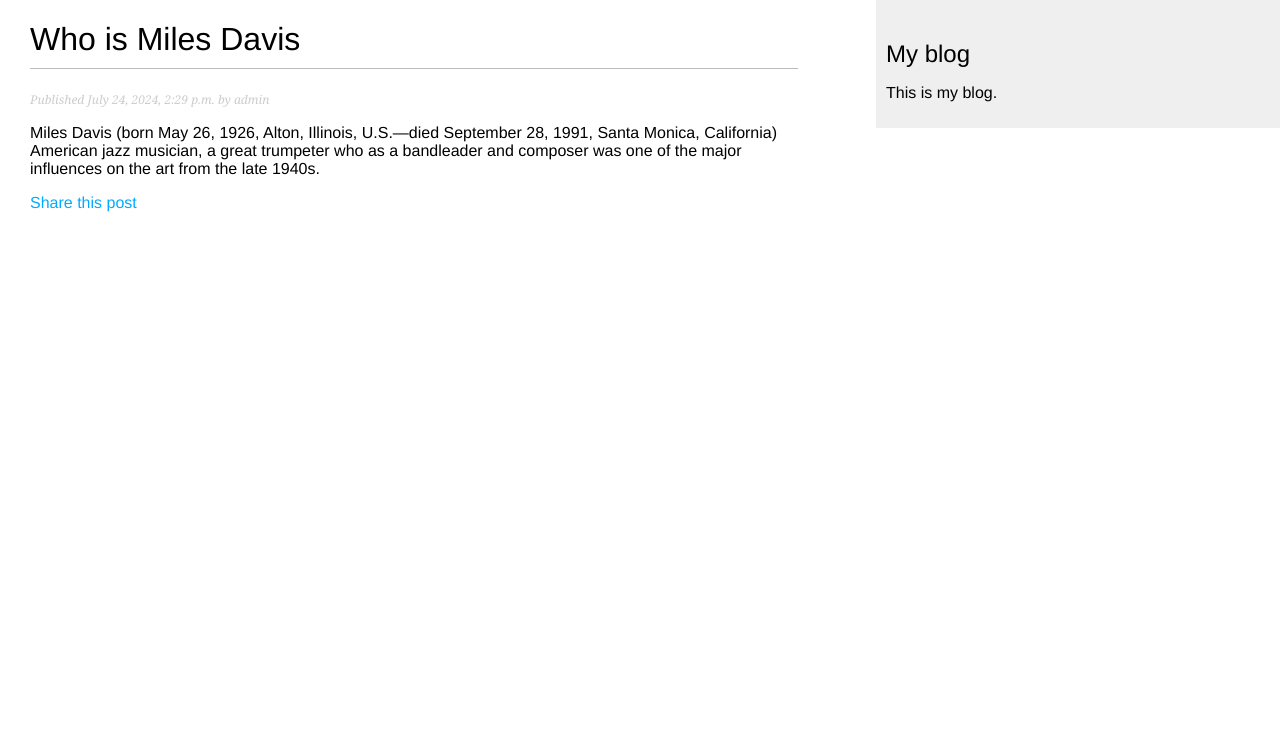
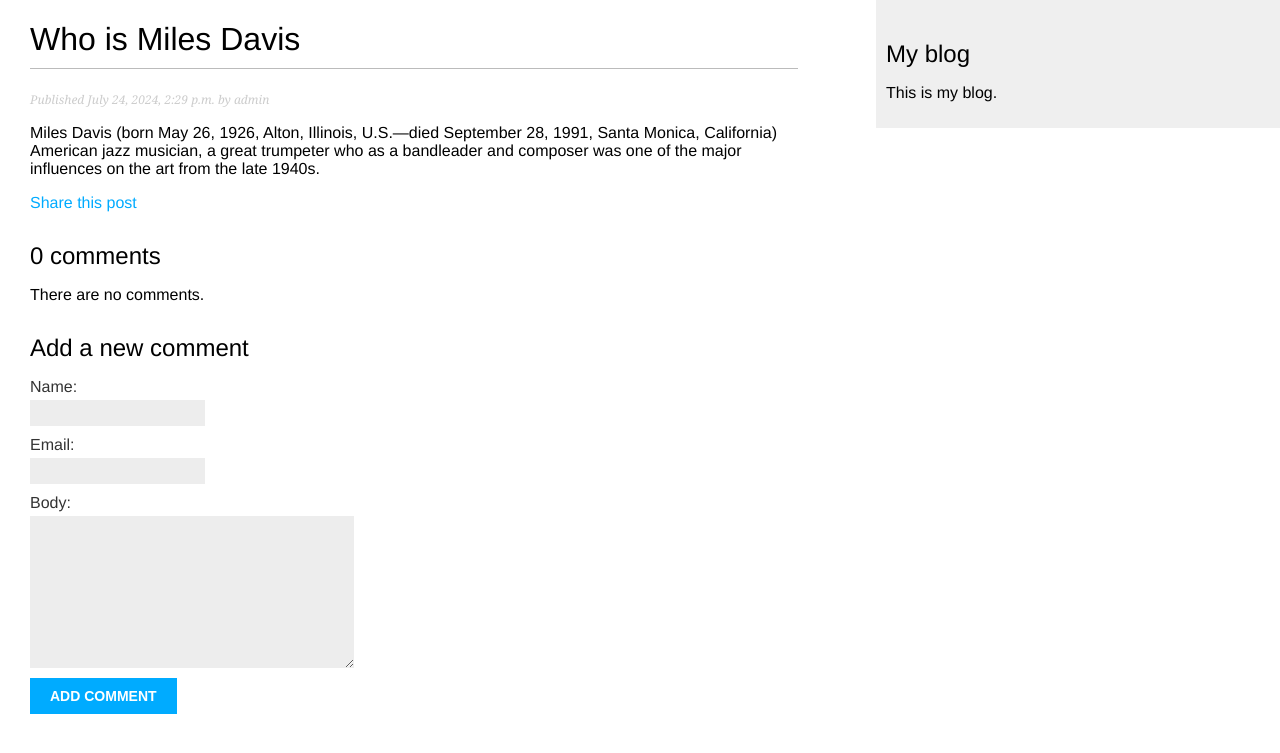
Before and after one commit to Aravindray/Learn_Django, a Django app: a page that uses beta/mysite/blog/templates/blog/post/detail.html in a window 1280 px wide. Shown: the top 753 px of the page. Run offline with Django 4.2, Linux system fonts and the light colour scheme; data comes from the database, SQL or seed files in the repository; both versions use the stored data as it was after the commit.

Commit message:
finally completed lesson 2 but need to practice more and more

```diff
--- a/beta/mysite/blog/forms.py
+++ b/beta/mysite/blog/forms.py
@@ -1,7 +1,13 @@
 from django import forms
+from .models import Comment
 
 class EmailPostForm(forms.Form):
     name = forms.CharField(max_length=25)
     email = forms.EmailField()
     to = forms.EmailField()
     comments = forms.CharField(required=False, widget=forms.Textarea)
+
+class CommentForm(forms.ModelForm):
+    class Meta:
+        model = Comment
+        fields = ['name', 'email', 'body']
--- a/beta/mysite/blog/models.py
+++ b/beta/mysite/blog/models.py
@@ -41,3 +41,20 @@ class Post(models.Model):
                                                  self.publish.month,
                                                  self.publish.day,
                                                  self.slug])
+
+class Comment(models.Model):
+    post = models.ForeignKey(Post, on_delete = models.CASCADE,
+                             related_name = 'comments')
+    name = models.CharField(max_length=80)
+    email = models.EmailField()
+    body = models.TextField()
+    created = models.DateTimeField(auto_now_add = True)
+    updated = models.DateTimeField(auto_now = True)
+    active = models.BooleanField(default=True)
+
+    class Meta:
+        ordering = ['created']
+        indexes = models.Index(fields=['created']),
+
+    def __str__(self):
+        return f'Comment by {self.name} on {self.post}'
--- a/beta/mysite/blog/templates/blog/post/detail.html
+++ b/beta/mysite/blog/templates/blog/post/detail.html
@@ -11,4 +11,21 @@
     <p>
         <a href="{% url 'blog:post_share' post.id %}">Share this post</a>
     </p>
+    {% with comments.count as total_comments %}
+        <h2>
+            {{ total_comments }} comment{{ total_comments|pluralize }}
+        </h2>
+    {% endwith %}
+    {% for comment in comments %}
+        <div class="comment">
+            <p class="info">
+                Comment {{ forloop.counter }} by {{ comment.name }}
+                {{ comment.created }}
+            </p>
+            {{ comment.body|linebreaks }}
+        </div>
+    {% empty %}
+        <p>There are no comments.</p>
+    {% endfor %}
+    {% include "blog/post/includes/comment_form.html" %}
 {% endblock %}
--- /dev/null
+++ b/beta/mysite/blog/templates/blog/post/includes/comment_form.html
@@ -0,0 +1,8 @@
+<h2>Add a new comment</h2>
+<form action="{% url 'blog:post_comment' post.id %}" method="post">
+    {{ form.as_p }}
+    {% csrf_token %}
+    <p>
+        <input type="submit" value="Add comment">
+    </p>
+</form>
--- a/beta/mysite/blog/urls.py
+++ b/beta/mysite/blog/urls.py
@@ -8,5 +8,6 @@ urlpatterns = [
     path('<int:year>/<int:month>/<int:day>/<slug:post>/',
          views.post_detail,
          name = 'post_detail'),
-    path('<int:post_id>/share', views.post_share, name = 'post_share'),
+    path('<int:post_id>/share/', views.post_share, name = 'post_share'),
+    path('<int:post_id>/comment/', views.post_comment, name='post_comment'),
 ]
--- a/beta/mysite/blog/views.py
+++ b/beta/mysite/blog/views.py
@@ -1,9 +1,9 @@
 from django.shortcuts import render, get_object_or_404
-from .models import Post
+from .models import Post, Comment
 from django.core.paginator import Paginator, EmptyPage, PageNotAnInteger
-from .forms import EmailPostForm
+from .forms import EmailPostForm, CommentForm
 from django.core.mail import send_mail
-
+from django.views.decorators.http import require_POST
 
 def post_list(request):
     post_list = Post.published.all()
@@ -25,7 +25,12 @@ def post_detail(request, year, month, day, post):
                              publish__month = month,
                              publish__day = day,
                              slug = post)
-    return render(request, 'blog/post/detail.html', {'post': post})
+    comments = post.comments.filter(active=True)
+    form = CommentForm()
+    return render(request, 'blog/post/detail.html',
+                  {'post': post,
+                   'comments': comments,
+                   'form': form})
 
 def post_share(request, post_id):
     post = get_object_or_404(Post, id = post_id, status = Post.Status.PUBLISHED)
@@ -44,3 +49,17 @@ def post_share(request, post_id):
         form = EmailPostForm()
     return render(request, 'blog/post/share.html', {'post': post, 'form': form,
                                                     'sent': sent})
+
+@require_POST
+def post_comment(request, post_id):
+    post = get_object_or_404(Post, id = post_id, status = Post.Status.PUBLISHED)
+    comment = None
+    form = CommentForm(data=request.POST)
+    if form.is_valid():
+        comment = form.save(commit=False)
+        comment.post = post
+        comment.save()
+    return render(request, 'blog/post/comment.html',
+                  {'post': post,
+                   'form': form,
+                   'comment': comment})
```
Also changed, not shown: beta/mysite/blog/admin.py (+7 -1 lines), beta/mysite/blog/templates/blog/post/comment.html (added, +14 -0 lines), beta/mysite/blog/migrations/0003_comment_comment_blog_commen_created_0e6ed4_idx.py (added), beta/mysite/db.sqlite3.
